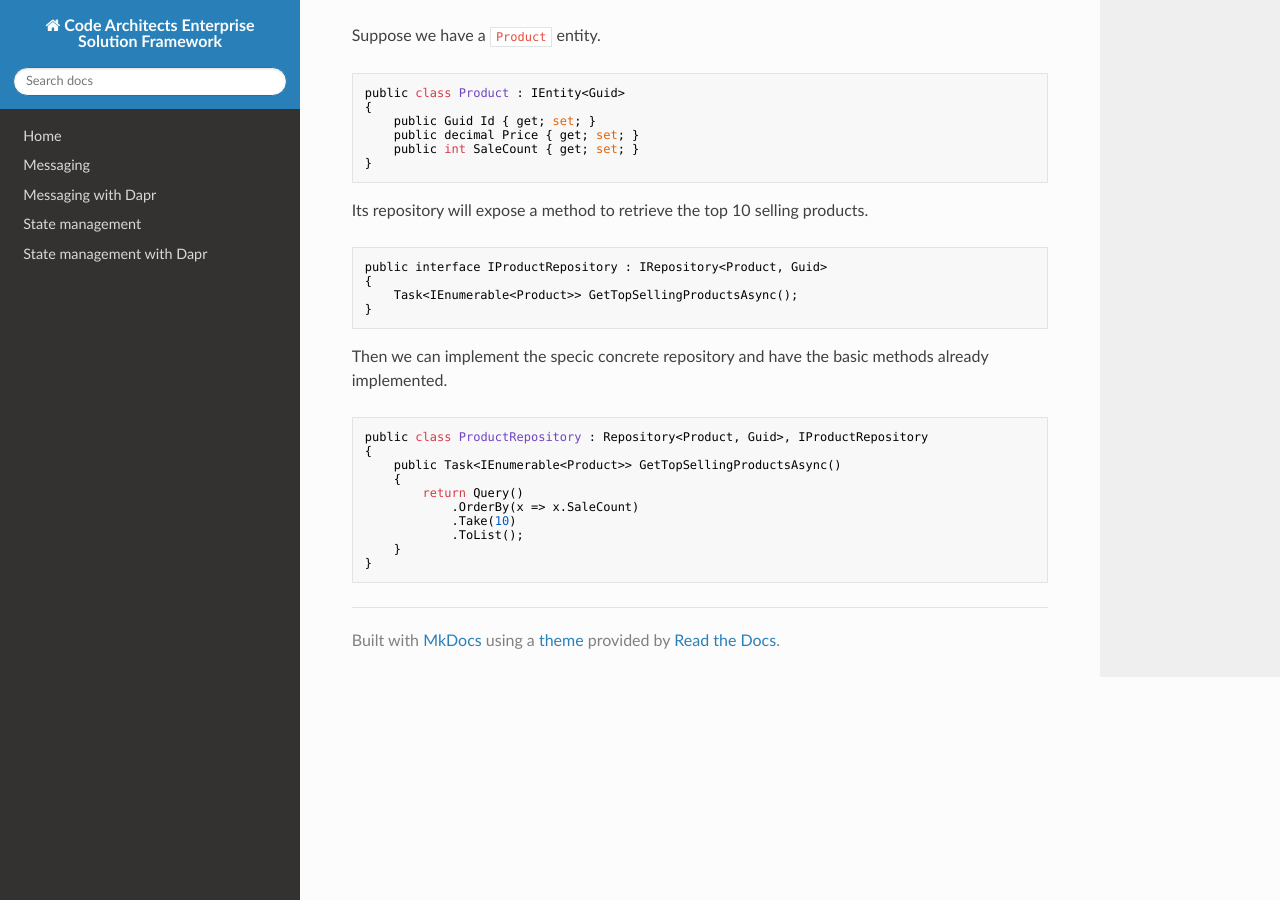
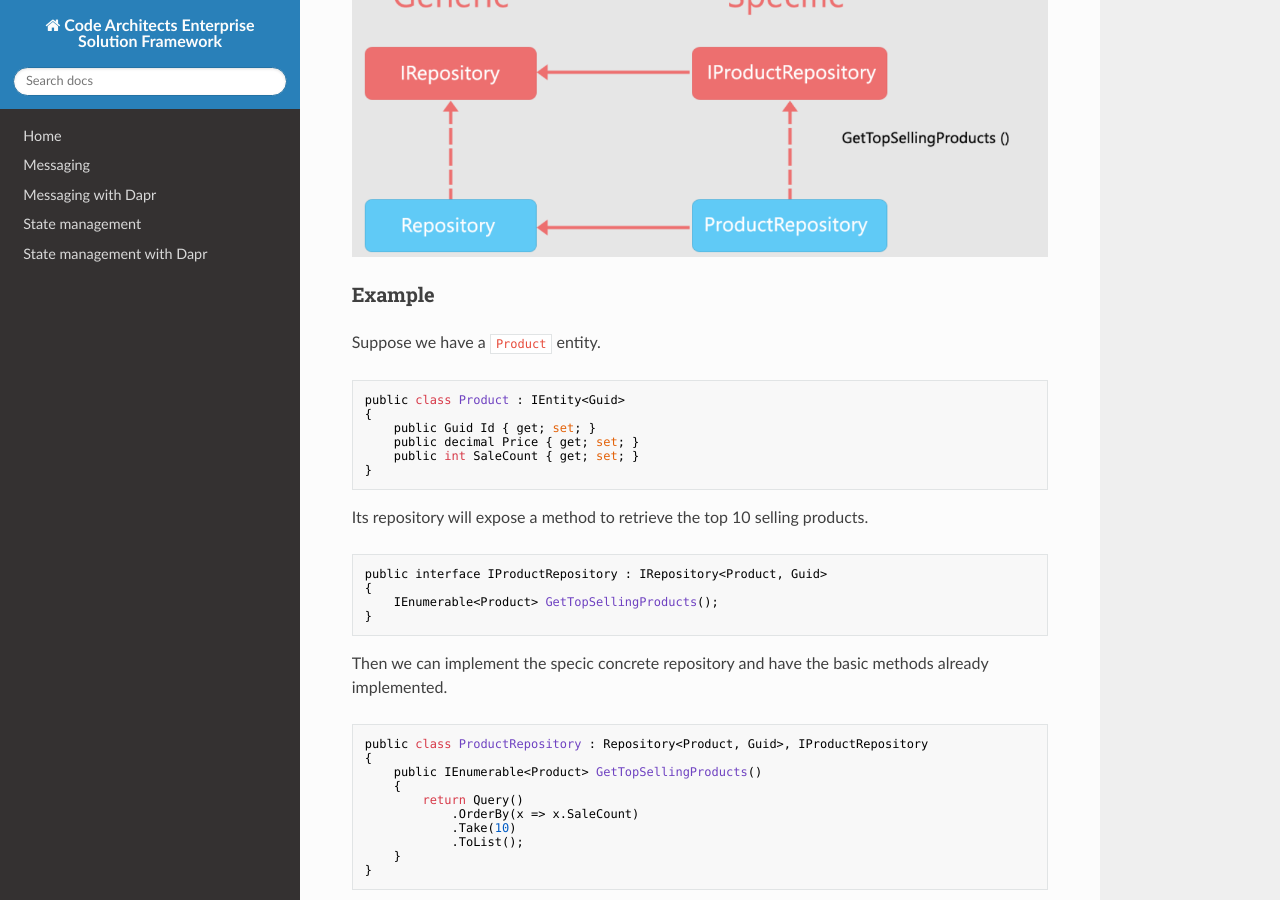
Before and after one commit to codearchitects/CodeArchitects.EnterprisePlatform.Server, an MkDocs documentation site: the page built from docs/dataaccesslayer.md, in a window 1280 px wide and 900 px high, scrolled down 1183 px. Built offline with MkDocs 1.6.1, drawn with Linux system fonts in a browser that asks for light colours; nearby versions of some CDN libraries.

Commit message:
Added image

````diff
--- a/docs/dataaccesslayer.md
+++ b/docs/dataaccesslayer.md
@@ -43,6 +43,8 @@ The current implementation of this interface uses Entity Framework Core. You can
 
 The pattern we advice to implement is the generic repository pattern. To implement it, define a specialized repository interface for your entities, which will inherit from the generic interface. This specialized repository will define specific queries for its entity. Then do the same for the concrete implementation.
 
+![Generic repository](images/genericrepository.png)
+
 ### Example
 
 Suppose we have a `Product` entity.
@@ -61,7 +63,7 @@ Its repository will expose a method to retrieve the top 10 selling products.
 ```c#
 public interface IProductRepository : IRepository<Product, Guid>
 {
-    Task<IEnumerable<Product>> GetTopSellingProductsAsync();
+    IEnumerable<Product> GetTopSellingProducts();
 }
 ```
 
@@ -70,7 +72,7 @@ Then we can implement the specic concrete repository and have the basic methods
 ```c#
 public class ProductRepository : Repository<Product, Guid>, IProductRepository
 {
-    public Task<IEnumerable<Product>> GetTopSellingProductsAsync()
+    public IEnumerable<Product> GetTopSellingProducts()
     {
         return Query()
             .OrderBy(x => x.SaleCount)
````
